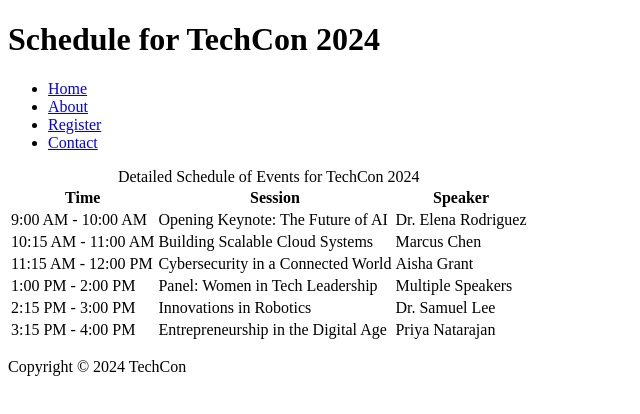
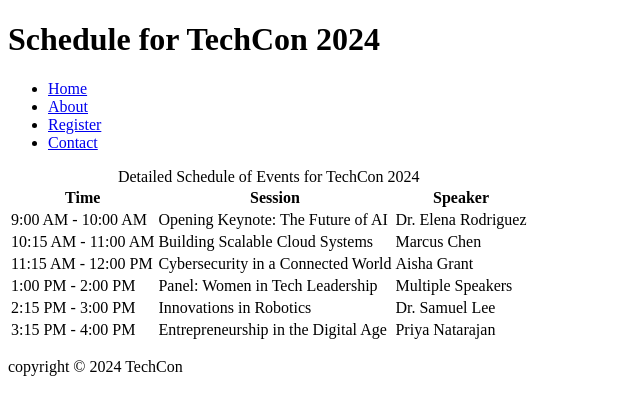
Before and after one commit to kidusdawit1921/TechCon_HTML, a plain HTML site: page techcon_website/schedule.html in a window 1280 px wide. Shown: the full height of the page, 0-640 px from the left. Drawn offline with Linux system fonts and the light colour scheme.

Commit message:
first commit

```diff
--- a/techcon_website/schedule.html
+++ b/techcon_website/schedule.html
@@ -64,7 +64,7 @@
   </main>
 
   <footer>
-    <p>Copyright © 2024 TechCon</p>
+    <p>copyright © 2024 TechCon</p>
   </footer>
 </body>
 </html>
```
